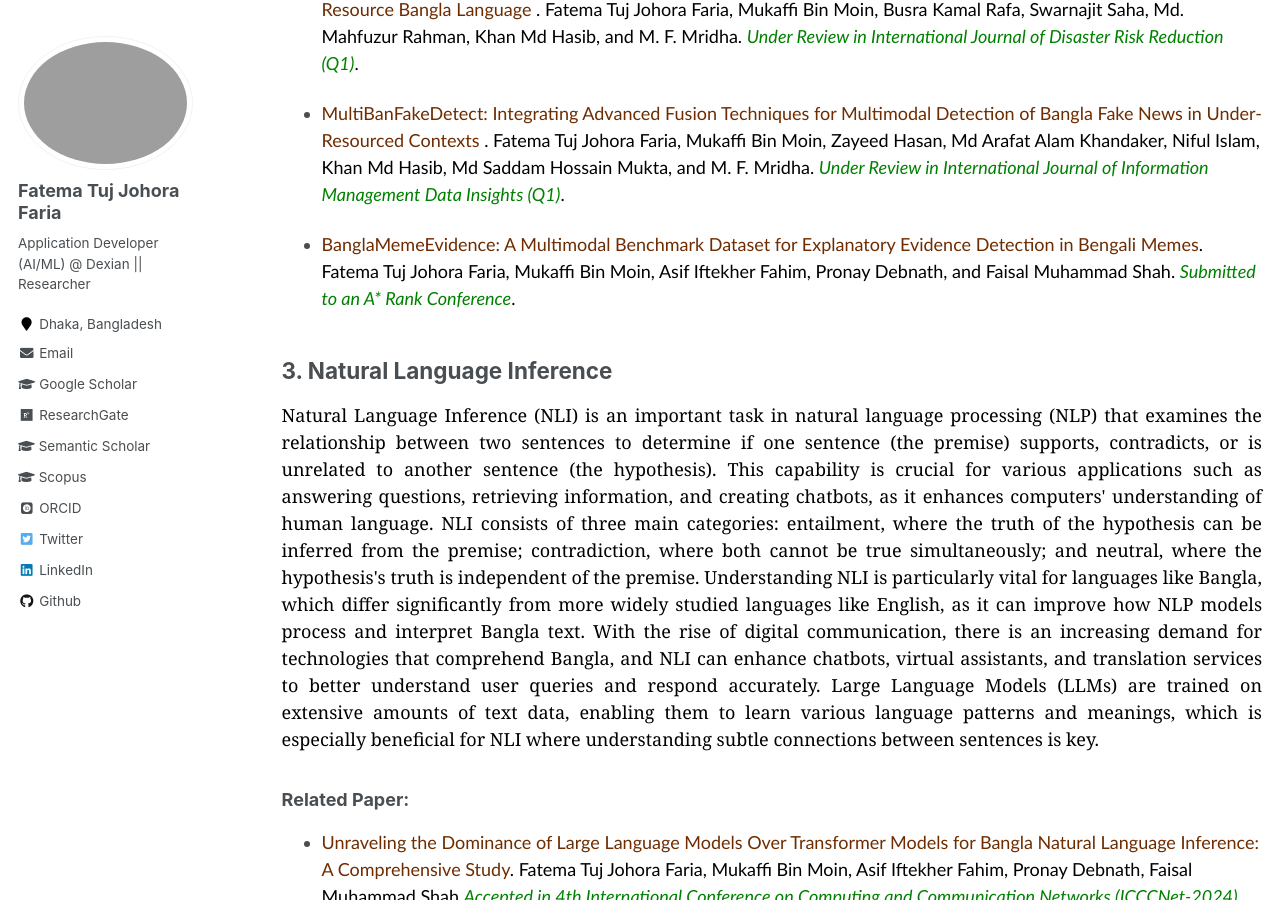
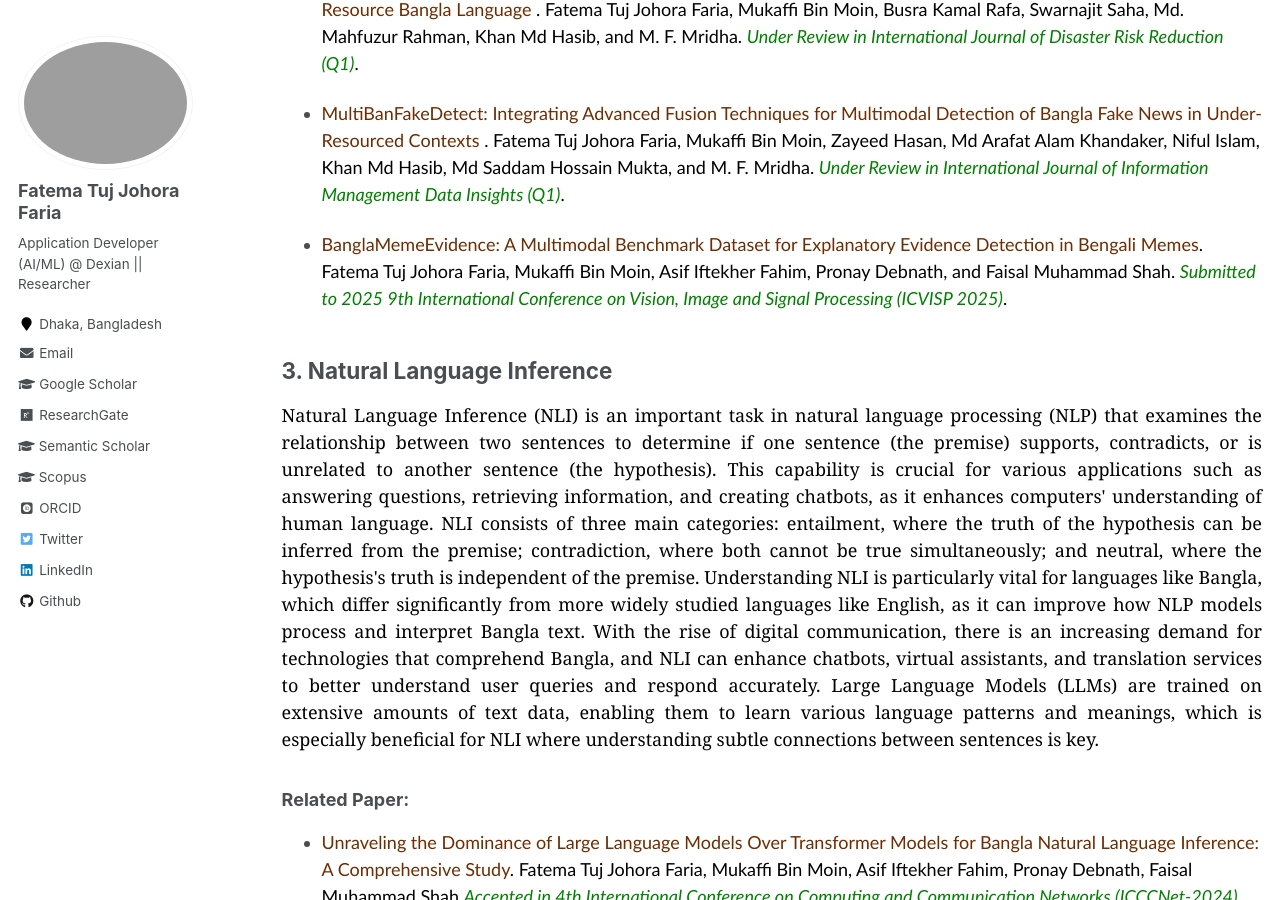
Before and after one commit to fatemafaria142/fatemafaria142.github.io, a Jekyll site: the page built from _pages/research.md, in a window 1280 px wide and 900 px high, scrolled down 1704 px. Built offline with Jekyll 4.4.1, drawn with Linux system fonts in a browser that asks for light colours; some web fonts are replaced.

Commit message:
Changed to research

```diff
--- a/_pages/research.md
+++ b/_pages/research.md
@@ -37,7 +37,7 @@ for Multimodal Disaster Identification in the Low-Resource Bangla Language
 + <span style="font-family:Trebuchet MS; color:black;"><span style="color:#6E2C00">MultiBanFakeDetect: Integrating Advanced Fusion Techniques for Multimodal Detection of Bangla Fake News in Under-Resourced Contexts </span>. Fatema Tuj Johora Faria, Mukaffi Bin Moin, Zayeed Hasan, Md Arafat Alam Khandaker, Niful Islam, Khan Md Hasib, Md Saddam Hossain Mukta, and M. F. Mridha. <span style="color:green;"><em> Under Review in International Journal of Information Management Data Insights (Q1)</em></span>.</span>
 
 
-+ <span style="font-family:Trebuchet MS; color:black;"><span style="color:#6E2C00">BanglaMemeEvidence: A Multimodal Benchmark Dataset for Explanatory Evidence Detection in Bengali Memes</span>. Fatema Tuj Johora Faria, Mukaffi Bin Moin, Asif Iftekher Fahim, Pronay Debnath, and Faisal Muhammad Shah. <span style="color:green;"><em> Submitted to an A* Rank Conference</em></span>.</span>
++ <span style="font-family:Trebuchet MS; color:black;"><span style="color:#6E2C00">BanglaMemeEvidence: A Multimodal Benchmark Dataset for Explanatory Evidence Detection in Bengali Memes</span>. Fatema Tuj Johora Faria, Mukaffi Bin Moin, Asif Iftekher Fahim, Pronay Debnath, and Faisal Muhammad Shah. <span style="color:green;"><em> Submitted to 2025 9th International Conference on Vision, Image and Signal Processing (ICVISP 2025)</em></span>.</span>
 
 
 
```
